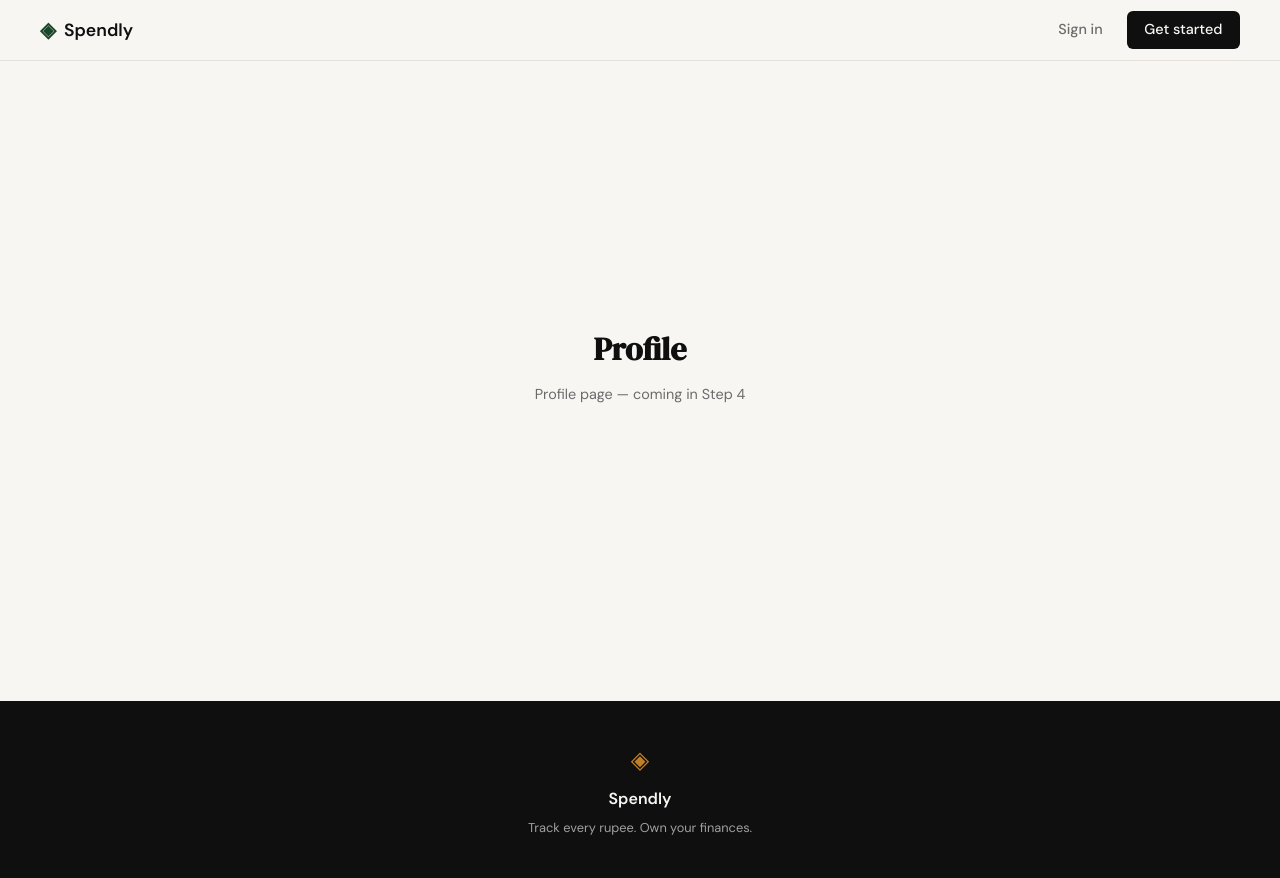
After one commit to atulkalra14/claudeLearning, a Flask app: template templates/profile.html in a window 1280 px wide. The commit adds this page. Run offline with Flask 3, Linux system fonts and the light colour scheme; the template is opened without the code that fills it, so the values that code supplies are empty.

Commit message:
Login Feature

```diff
--- a/app.py
+++ b/app.py
@@ -1,10 +1,11 @@
 import sqlite3
 
 from flask import (
-    Flask, abort, flash, redirect, render_template, request, url_for,
+    Flask, abort, flash, redirect, render_template, request, session, url_for,
 )
+from werkzeug.security import check_password_hash
 
-from database.db import create_user, get_db, init_db, seed_db
+from database.db import create_user, get_db, get_user_by_email, init_db, seed_db
 
 app = Flask(__name__)
 app.secret_key = "dev-secret-key-change-me"  # dev only; move to env config later
@@ -56,23 +57,49 @@ def register():
     return redirect(url_for("login"))
 
 
-@app.route("/login")
+@app.route("/login", methods=["GET", "POST"])
 def login():
-    return render_template("login.html")
+    if session.get("user_id"):
+        return redirect(url_for("profile"))
+    if request.method == "GET":
+        return render_template("login.html")
+    if request.method != "POST":
+        abort(405)
+
+    email = request.form.get("email", "").strip().lower()
+    password = request.form.get("password", "")
+
+    error = None
+    if not (email and password):
+        error = "All fields are required"
+    else:
+        user = get_user_by_email(email)
+        if user is None or not check_password_hash(user["password_hash"], password):
+            error = "Invalid email or password"
+
+    if error:
+        flash(error, "error")
+        return render_template("login.html", email=email)
+
+    session["user_id"] = user["id"]
+    return redirect(url_for("profile"))
+
+
+@app.route("/logout")
+def logout():
+    session.clear()
+    flash("You have been signed out.", "success")
+    return redirect(url_for("landing"))
 
 
 # ------------------------------------------------------------------ #
 # Placeholder routes — students will implement these                  #
 # ------------------------------------------------------------------ #
 
-@app.route("/logout")
-def logout():
-    return "Logout — coming in Step 3"
-
 
 @app.route("/profile")
 def profile():
-    return "Profile page — coming in Step 4"
+    return render_template("profile.html")
 
 
 @app.route("/expenses/add")
--- a/database/db.py
+++ b/database/db.py
@@ -86,6 +86,14 @@ def create_user(name, email, password):
         return cursor.lastrowid
 
 
+def get_user_by_email(email):
+    """Return the user row matching email, or None if there is no match."""
+    with closing(get_db()) as db:
+        return db.execute(
+            "SELECT * FROM users WHERE email = ?", (email,)
+        ).fetchone()
+
+
 # ------------------------------------------------------------------ #
 # Database Seeding                                                   #
 # ------------------------------------------------------------------ #
--- a/templates/base.html
+++ b/templates/base.html
@@ -19,8 +19,12 @@
                 <span class="brand-name">Spendly</span>
             </a>
             <div class="nav-links">
+                {% if session.get("user_id") %}
+                <a href="{{ url_for('logout') }}" class="nav-cta">Sign out</a>
+                {% else %}
                 <a href="{{ url_for('login') }}">Sign in</a>
                 <a href="{{ url_for('register') }}" class="nav-cta">Get started</a>
+                {% endif %}
             </div>
         </div>
     </nav>
--- a/templates/landing.html
+++ b/templates/landing.html
@@ -6,6 +6,9 @@
 
 <section class="hero">
     <div class="hero-inner">
+        {% for category, message in get_flashed_messages(with_categories=true) %}
+        <div class="auth-{{ category }}">{{ message }}</div>
+        {% endfor %}
         <div class="hero-badge">Personal Finance Tracker</div>
         <h1 class="hero-title">
             Know where your<br>
--- a/templates/login.html
+++ b/templates/login.html
@@ -20,12 +20,12 @@
             <div class="auth-{{ category }}">{{ message }}</div>
             {% endfor %}
 
-            <form method="POST" action="/login">
+            <form method="POST" action="{{ url_for('login') }}">
                 <div class="form-group">
                     <label for="email">Email address</label>
                     <input type="email" id="email" name="email"
                            class="form-input" placeholder="nitish@example.com"
-                           required autofocus>
+                           value="{{ email or '' }}" required autofocus>
                 </div>
                 <div class="form-group">
                     <label for="password">Password</label>
--- /dev/null
+++ b/templates/profile.html
@@ -0,0 +1,16 @@
+{% extends "base.html" %}
+
+{% block title %}Profile — Spendly{% endblock %}
+
+{% block content %}
+
+<section class="auth-section">
+    <div class="auth-container">
+        <div class="auth-header">
+            <h1 class="auth-title">Profile</h1>
+            <p class="auth-subtitle">Profile page — coming in Step 4</p>
+        </div>
+    </div>
+</section>
+
+{% endblock %}
```
Also changed, not shown: .claude/specs/03-login-and-logout.md (added).
